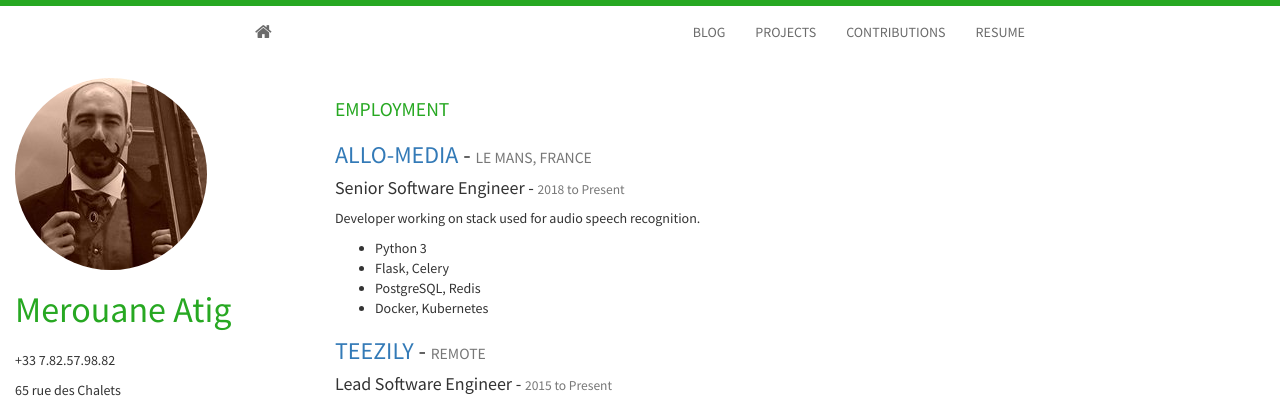
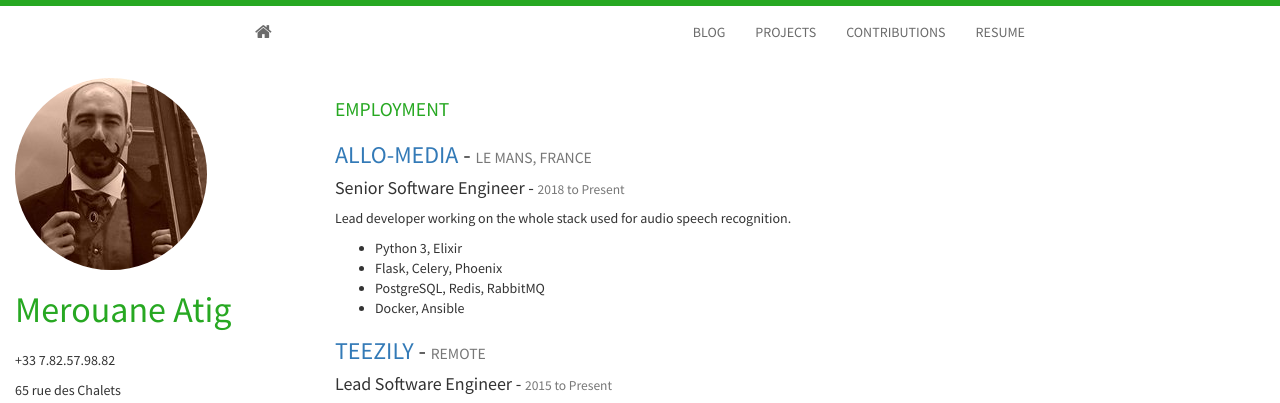
Before and after one commit to merwan/merwan.github.io, a Jekyll site: the page built from resume.html, in a window 1280 px wide. Shown: the top 403 px of the page. Built offline with Jekyll 4.4.1, drawn with Linux system fonts in a browser that asks for light colours; nearby versions of some CDN libraries.

Commit message:
Update resume

```diff
--- a/resume.html
+++ b/resume.html
@@ -33,12 +33,12 @@ title: Resume
           <h3 class="text-uppercase"><a href="https://www.allo-media.net">Allo-Media</a> - <small>Le Mans, France</small></h3>
           <h4>Senior Software Engineer - <small>2018 to Present</small></h4>
         </header>
-        <p>Developer working on stack used for audio speech recognition.</p>
+        <p>Lead developer working on the whole stack used for audio speech recognition.</p>
         <ul>
-          <li>Python 3</li>
-          <li>Flask, Celery</li>
-          <li>PostgreSQL, Redis</li>
-          <li>Docker, Kubernetes</li>
+          <li>Python 3, Elixir</li>
+          <li>Flask, Celery, Phoenix</li>
+          <li>PostgreSQL, Redis, RabbitMQ</li>
+          <li>Docker, Ansible</li>
         </ul>
       </article>
       <article>
```
